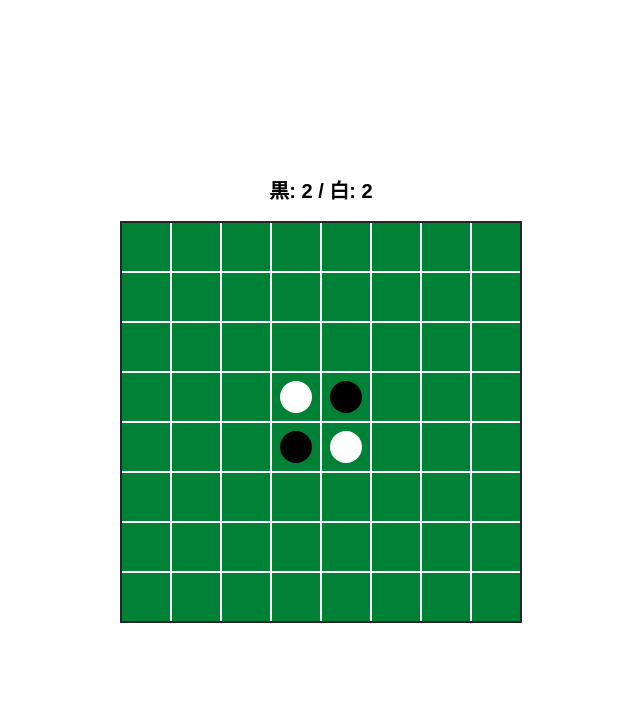
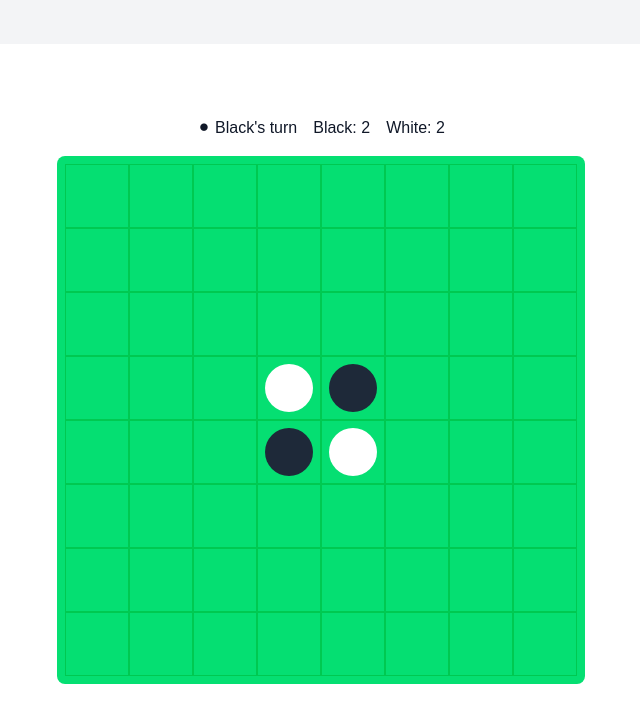
Before and after one commit to uraaaa24/othello-app, a Next.js app: page / in a window 1280 px wide. Shown: the top 722 px of the page, without its empty margins (319-959 px from the left). Built offline with nearby package versions, Linux system fonts and the light colour scheme.

Commit message:
feat: 盤面の見た目を調整

```diff
--- a/src/app/page.tsx
+++ b/src/app/page.tsx
@@ -2,8 +2,10 @@ import Board from '@/components/board'
 
 export default function Home() {
   return (
-    <main className="min-h-screen flex items-center justify-center bg-[var(--board-green)] text-white">
-      <Board />
+    <main className="min-h-screen bg-gray-100 flex items-center justify-center p-4">
+      <div className="bg-white rounded-xl p-12">
+        <Board />
+      </div>
     </main>
   )
 }
--- a/src/components/board.tsx
+++ b/src/components/board.tsx
@@ -2,11 +2,12 @@
 
 import { BOARD_SIZE } from '@/constants/board'
 import { countDiscs, getFlippableDiscs, hasValidMoves } from '@/libs/utils'
-import { BoardState, Disc } from '@/types/othello'
+import { BoardStateType, DiscType } from '@/types/othello'
 import { useState } from 'react'
+import Disc from './disc'
 
-const createInitialBoard = (): BoardState => {
-  const board: BoardState = Array.from({ length: BOARD_SIZE }, () => Array(BOARD_SIZE).fill(null))
+const createInitialBoard = (): BoardStateType => {
+  const board = Array.from({ length: BOARD_SIZE }, () => Array(BOARD_SIZE).fill(null))
 
   board[3][3] = 'white'
   board[3][4] = 'black'
@@ -17,60 +18,57 @@ const createInitialBoard = (): BoardState => {
 }
 
 const Board = () => {
-  const [board, setBoard] = useState<BoardState>(createInitialBoard)
-  const [currentPlayer, setCurrentPlayer] = useState<Disc>('black')
-
+  const [board, setBoard] = useState<BoardStateType>(createInitialBoard)
+  const [currentPlayer, setCurrentPlayer] = useState<DiscType>('black')
   const { black, white } = countDiscs(board)
 
   const handleClick = (x: number, y: number) => {
     const flips = getFlippableDiscs(board, x, y, currentPlayer)
-    if (flips.length === 0) return
+    if (!flips.length) return
 
     const newBoard = board.map((row) => [...row])
     newBoard[y][x] = currentPlayer
     flips.forEach(([fx, fy]) => {
       newBoard[fy][fx] = currentPlayer
     })
+    setBoard(newBoard)
 
-    const nextPlayer = currentPlayer === 'black' ? 'white' : 'black'
-
-    if (hasValidMoves(newBoard, nextPlayer)) {
-      setCurrentPlayer(nextPlayer)
+    const next = currentPlayer === 'black' ? 'white' : 'black'
+    if (hasValidMoves(newBoard, next)) {
+      setCurrentPlayer(next)
     } else if (hasValidMoves(newBoard, currentPlayer)) {
-      // currentPlayerのまま（続投）
-      alert(`${nextPlayer}はパスです`)
+      alert(`${next} must pass`)
     } else {
-      const winner = black === white ? '引き分け！' : black > white ? '黒の勝ち！' : '白の勝ち！'
-
-      alert(`ゲーム終了！\n黒: ${black}、白: ${white}\n${winner}`)
+      const winner = black === white ? 'Draw' : black > white ? 'Black wins' : 'White wins'
+      alert(`Game over!\nBlack: ${black} / White: ${white}\n${winner}`)
     }
-
-    setBoard(newBoard)
   }
 
   return (
-    <div className="flex flex-col items-center gap-4">
-      <div className="text-xl font-bold text-black">
-        黒: {black} / 白: {white}
+    <div className="flex flex-col items-center gap-4 p-6 bg-white text-gray-900">
+      <div className="flex items-center gap-4 font-medium">
+        <span>
+          {currentPlayer === 'black' ? '⚫︎' : '⚪︎'}{' '}
+          {currentPlayer === 'black' ? "Black's turn" : "White's turn"}
+        </span>
+        <span>Black: {black}</span>
+        <span>White: {white}</span>
       </div>
-      <div className="grid grid-cols-8 grid-rows-8 gap-0.5 border-2 border-neutral-800 bg-[var(--board-green)]">
-        {board.map((row, y) => {
-          return row.map((cell, x) => {
-            return (
-              <div
+
+      <div className="p-2 bg-green-400 rounded-lg">
+        <div className="grid grid-cols-8 grid-rows-8">
+          {board.map((row, y) =>
+            row.map((cell, x) => (
+              <button
                 key={`${x}-${y}`}
                 onClick={() => handleClick(x, y)}
-                className="w-12 h-12 bg-green-700 hover:bg-green-600 transition-colors flex items-center justify-center cursor-pointer"
+                className="w-16 h-16 bg-transparent border border-green-500 flex items-center justify-center hover:bg-green-300 focus:outline-none"
               >
-                {cell && (
-                  <div
-                    className={`w-8 h-8 rounded-full ${cell === 'black' ? 'bg-black' : 'bg-white'}`}
-                  />
-                )}
-              </div>
-            )
-          })
-        })}
+                {cell && <Disc color={cell} />}
+              </button>
+            ))
+          )}
+        </div>
       </div>
     </div>
   )
--- /dev/null
+++ b/src/components/disc.tsx
@@ -0,0 +1,18 @@
+'use client'
+
+type DiscProps = {
+  color: 'black' | 'white'
+}
+
+const Disc = ({ color }: DiscProps) => {
+  return (
+    <div
+      className={`
+      w-12 h-12 rounded-full
+      ${color === 'black' ? 'bg-gray-800' : 'bg-white'}
+      `}
+    />
+  )
+}
+
+export default Disc
--- a/src/constants/board.ts
+++ b/src/constants/board.ts
@@ -1,6 +1,7 @@
 export const BOARD_SIZE = 8
 
-export const DIRECTIONS = [
+/**  x方向(dx), y方向(dy) の順で定義 */
+export const DIRECTIONS: [number, number][] = [
   [0, -1], // 上
   [1, -1], // 右上
   [1, 0], // 右
--- a/src/libs/utils.ts
+++ b/src/libs/utils.ts
@@ -1,64 +1,57 @@
 import { BOARD_SIZE, DIRECTIONS } from '@/constants/board'
-import { BoardState, Disc } from '@/types/othello'
+import { BoardStateType, DiscType } from '@/types/othello'
+
+const inBounds = (x: number, y: number) => x >= 0 && y >= 0 && x < BOARD_SIZE && y < BOARD_SIZE
 
 export const getFlippableDiscs = (
-  board: BoardState,
+  board: BoardStateType,
   x: number,
   y: number,
-  player: Disc
+  player: DiscType
 ): [number, number][] => {
-  const opponent: Disc = player === 'black' ? 'white' : 'black'
+  if (board[y][x] !== null) return []
+  const opponent: DiscType = player === 'black' ? 'white' : 'black'
   const flippable: [number, number][] = []
 
-  // 既に駒がある場合は無視
-  if (board[y][x] !== null) return []
+  for (const [dx, dy] of DIRECTIONS) {
+    const path: [number, number][] = []
+    let step = 1
 
-  for (const [dy, dx] of DIRECTIONS) {
-    const path: [number, number][] = []
-    let nx = x + dx
-    let ny = y + dy
+    while (true) {
+      const nx = x + dx * step
+      const ny = y + dy * step
 
-    while (nx >= 0 && ny >= 0 && nx < BOARD_SIZE && ny < BOARD_SIZE && board[ny][nx] === opponent) {
-      path.push([nx, ny])
-      nx += dx
-      ny += dy
-    }
-
-    if (
-      path.length > 0 &&
-      nx >= 0 &&
-      ny >= 0 &&
-      nx < BOARD_SIZE &&
-      ny < BOARD_SIZE &&
-      board[ny][nx] === player
-    ) {
-      flippable.push(...path)
+      if (!inBounds(nx, ny) || board[ny][nx] === null) {
+        // 枠外か空マスに達したら打ち切り
+        break
+      }
+      if (board[ny][nx] === opponent) {
+        // 相手コマが続く限り path に追加
+        path.push([nx, ny])
+      } else {
+        // 自分コマにたどり着いたら path をひっくり返し対象に
+        if (path.length > 0 && board[ny][nx] === player) {
+          flippable.push(...path)
+        }
+        break
+      }
+      step++
     }
   }
 
   return flippable
 }
 
-export const hasValidMoves = (board: BoardState, player: Disc): boolean => {
-  for (let y = 0; y < BOARD_SIZE; y++) {
-    for (let x = 0; x < BOARD_SIZE; x++) {
-      const flips = getFlippableDiscs(board, x, y, player)
-      if (flips.length > 0) return true
-    }
-  }
-  return false
-}
+export const hasValidMoves = (board: BoardStateType, player: DiscType) =>
+  board.some((row, y) => row.some((_, x) => getFlippableDiscs(board, x, y, player).length > 0))
 
-export const countDiscs = (board: BoardState): { black: number; white: number } => {
-  let black = 0
-  let white = 0
-
-  for (const row of board) {
-    for (const cell of row) {
-      if (cell === 'black') black++
-      else if (cell === 'white') white++
-    }
-  }
-
-  return { black, white }
-}
+export const countDiscs = (board: BoardStateType) =>
+  board.reduce(
+    (acc, row) =>
+      row.reduce((c, cell) => {
+        if (cell === 'black') c.black++
+        if (cell === 'white') c.white++
+        return c
+      }, acc),
+    { black: 0, white: 0 }
+  )
--- a/src/types/othello.ts
+++ b/src/types/othello.ts
@@ -1,2 +1,2 @@
-export type Disc = 'black' | 'white' | null
-export type BoardState = Disc[][]
+export type DiscType = 'black' | 'white' | null
+export type BoardStateType = DiscType[][]
```
